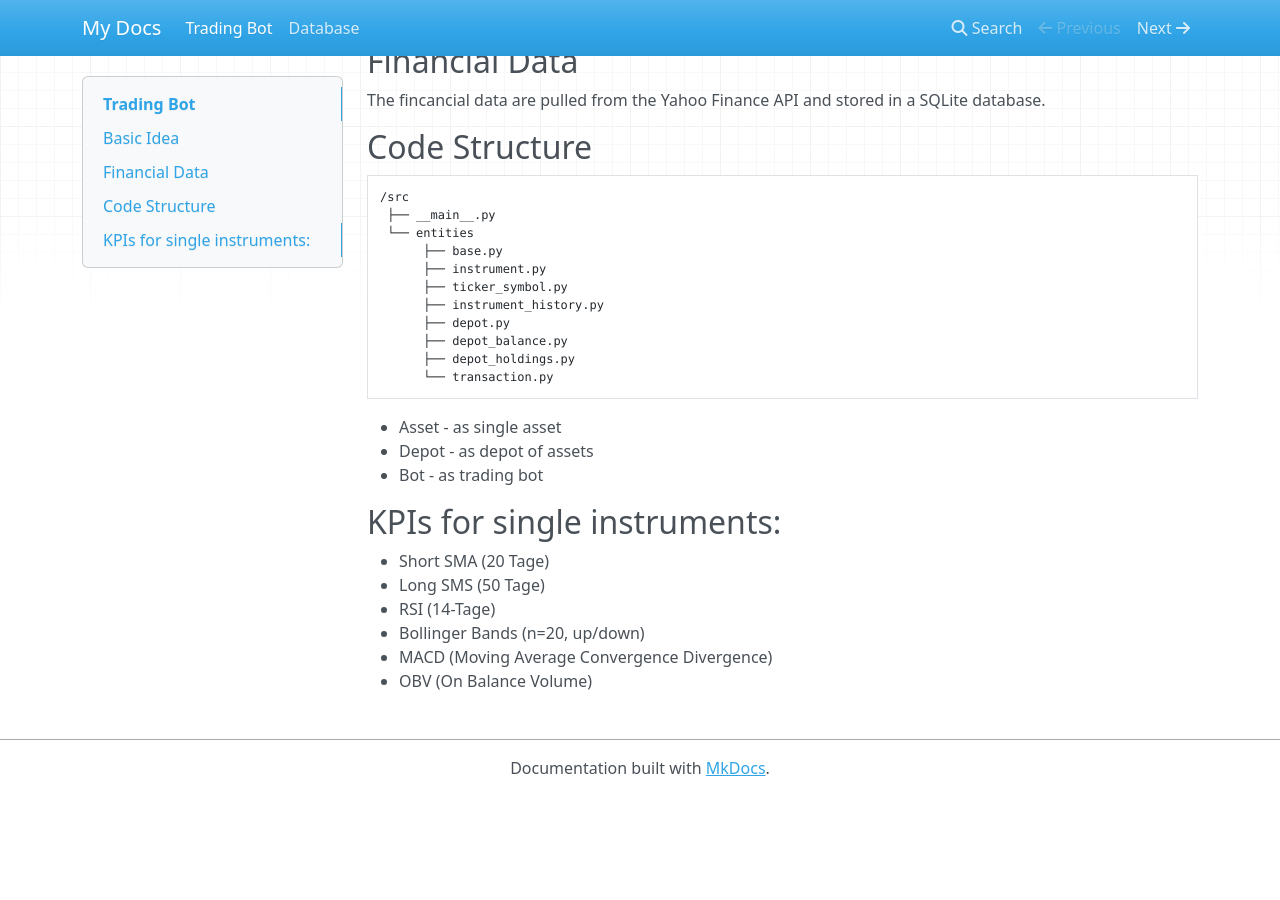
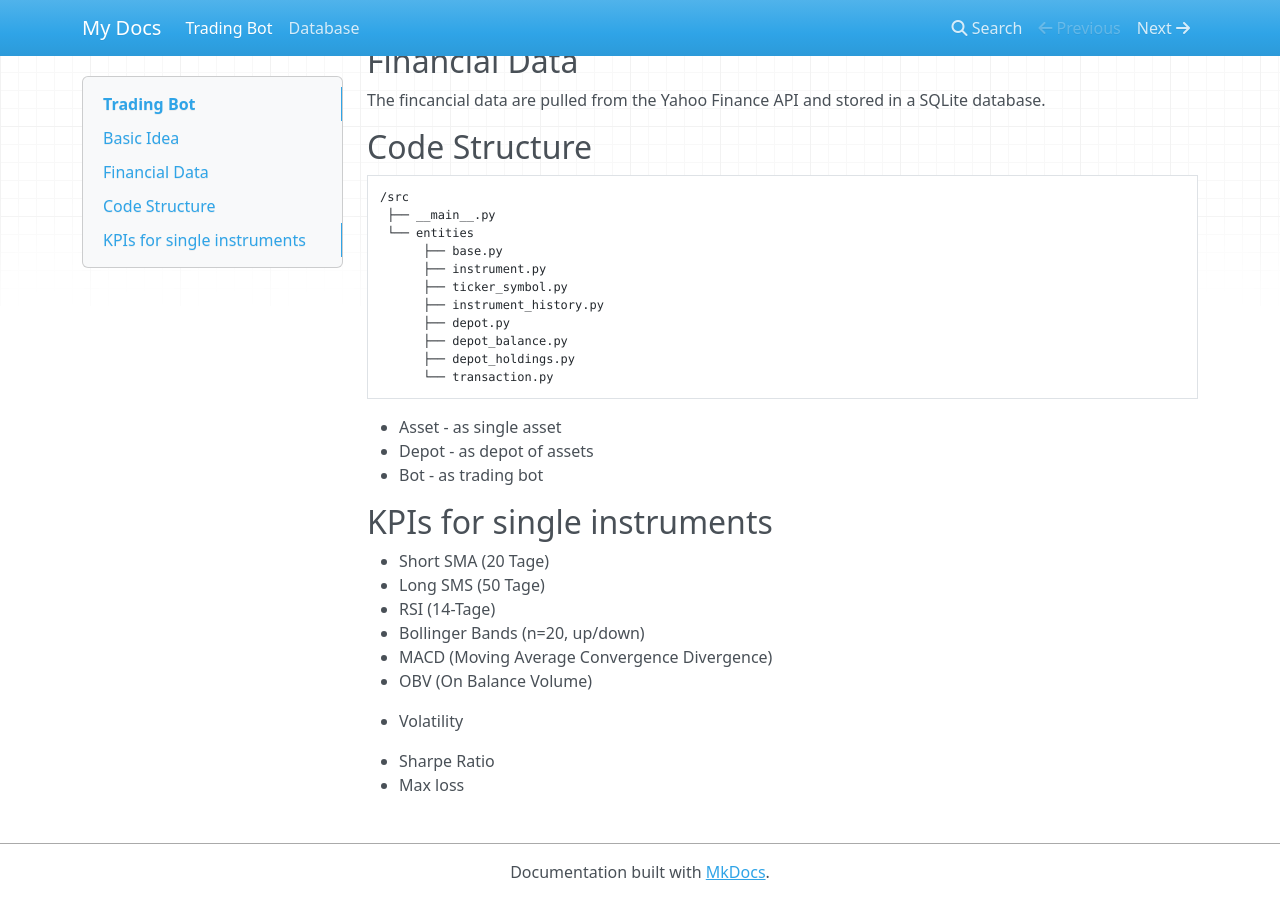
Before and after one commit to codewiththomas/virtual-depot, an MkDocs documentation site: the page built from docs/docs/index.md, in a window 1280 px wide and 900 px high, scrolled down 939 px. Built offline with MkDocs 1.6.1, drawn with Linux system fonts in a browser that asks for light colours; nearby versions of some CDN libraries; before the commit the page ends 1735 px from its top, so only the background shows below that.

Commit message:
added kpis to be implemented

```diff
--- a/docs/docs/index.md
+++ b/docs/docs/index.md
@@ -63,7 +63,7 @@ The fincancial data are pulled from the Yahoo Finance API and stored in a SQLite
 - Depot - as depot of assets
 - Bot - as trading bot
 
-## KPIs for single instruments:
+## KPIs for single instruments
 
 - Short SMA (20 Tage)
 - Long SMS (50 Tage)
@@ -71,3 +71,7 @@ The fincancial data are pulled from the Yahoo Finance API and stored in a SQLite
 - Bollinger Bands (n=20, up/down)
 - MACD (Moving Average Convergence Divergence)
 - OBV (On Balance Volume)
+
+- Volatility
+- Sharpe Ratio
+- Max loss
```
